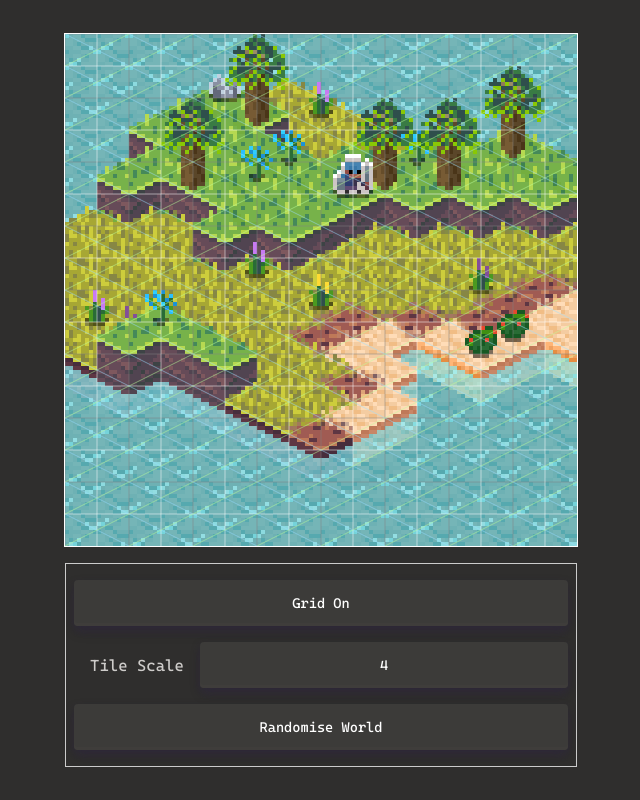
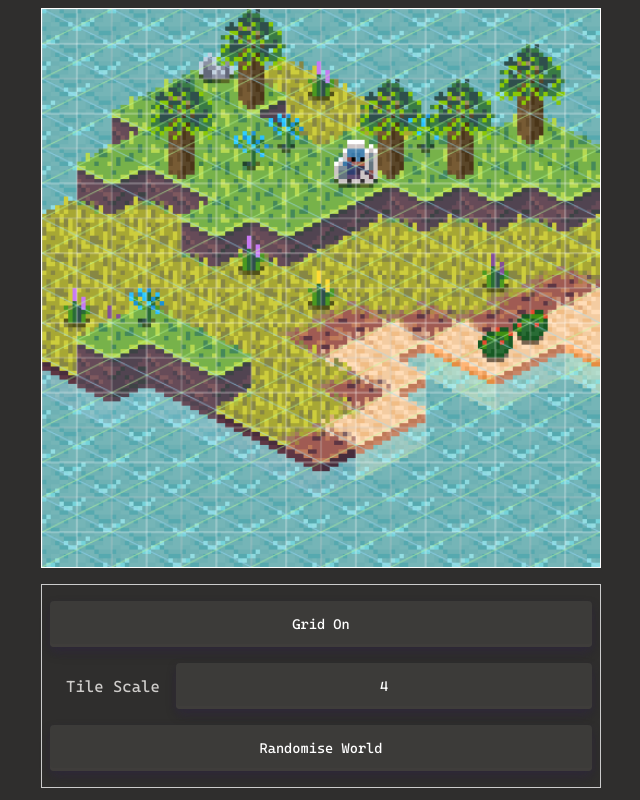
Before and after one commit to Jackrekirby/World-Dash, a website built with webpack: page index.html in a window 1280 px wide. Shown: the whole page, without its empty margins (319-959 px from the left). Built offline with nearby package versions, Linux system fonts and the light colour scheme.

Commit message:
resize canvas to window

```diff
--- a/src/front_end/build_time.ts
+++ b/src/front_end/build_time.ts
@@ -1 +1 @@
-export const BUILD_TIME = new Date('2024-12-28T22:44:43.026Z');
+export const BUILD_TIME = new Date('2024-12-29T08:49:52.623Z');
--- a/src/front_end/main.ts
+++ b/src/front_end/main.ts
@@ -1,4 +1,3 @@
-import { elements } from './dom/elements'
 import { InitialiseDom } from './dom/main'
 import { RandomisePlayerPosition, Render } from './game/main'
 import { GenerateRenderTiles, InitialiseEdgeTiles } from './game/tilesets'
@@ -10,9 +9,9 @@ import { CreateWorld } from './world/main'
 console.log('Isometric')
 
 const main = async () => {
-  const canvas = elements.canvas
-  canvas.width = 512
-  canvas.height = 512
+  // const canvas = elements.canvas
+  // canvas.width = 512
+  // canvas.height = 512
   // RunShadeMap()
   // GenerateProceduralConnectedTextures2({
   //   innerMinAlpha: 1.0,
--- a/src/front_end/renderer/main.ts
+++ b/src/front_end/renderer/main.ts
@@ -12,18 +12,44 @@ export const LoadImage = async (src: string): Promise<HTMLImageElement> => {
   })
 }
 
+const GetContext = (canvas: HTMLCanvasElement): CanvasRenderingContext2D => {
+  let newCtx: CanvasRenderingContext2D | null = canvas.getContext('2d')
+  if (newCtx === null) {
+    throw new Error('Failed to get 2D context')
+  }
+  return newCtx
+}
+
+const lowestPowerOf2 = (num: number) => {
+  const lower = 2 ** Math.floor(Math.log2(num))
+  return lower
+}
+
 export const CreateRenderer = async (): Promise<Renderer> => {
   const canvas = elements.canvas
 
   // Initialise
-  const ctx: CanvasRenderingContext2D | null = canvas.getContext('2d')
-  if (!ctx) {
-    throw new Error('Failed to get 2D context')
+
+  let ctx: CanvasRenderingContext2D = GetContext(canvas)
+
+  let [width, height] = [0, 0]
+
+  const sizeCanvas = () => {
+    // console.log('canvas onresize')
+    canvas.width = lowestPowerOf2(canvas.clientWidth) //512 // Math.floor(canvas.clientWidth / 16) * 16
+    canvas.height = canvas.width
+    width = canvas.width
+    height = canvas.height
+
+    // console.log({ width, height })
+
+    ctx = GetContext(canvas)
+
+    ctx.imageSmoothingEnabled = false
   }
 
-  const [width, height] = [canvas.width, canvas.height]
-
-  ctx.imageSmoothingEnabled = false
+  sizeCanvas()
+  window.addEventListener('resize', sizeCanvas)
 
   const SetScale = (scale: number): void => {
     _scale = scale
@@ -63,7 +89,7 @@ export const CreateRenderer = async (): Promise<Renderer> => {
   const DrawIsometricGrid = (): void => {
     ctx.lineWidth = 1
 
-    ctx.strokeStyle = 'hsla(0, 0%, 50%, 0.5)'
+    ctx.strokeStyle = 'hsla(0, 0%, 80%, 0.5)'
     for (let x = 0; x < width; x += _dts) {
       DrawLine(x, 0, x, height)
     }
@@ -71,7 +97,7 @@ export const CreateRenderer = async (): Promise<Renderer> => {
       DrawLine(0, y, width, y)
     }
 
-    ctx.strokeStyle = 'hsl(0, 0%, 100%, 0.5)'
+    ctx.strokeStyle = 'hsl(0, 100%, 100%, 0.5)'
     for (let x = _dts / 2; x < width; x += _dts) {
       DrawLine(x, 0, x, height)
     }
@@ -81,10 +107,10 @@ export const CreateRenderer = async (): Promise<Renderer> => {
 
     for (let y = -_dts; y < height; y += _dts) {
       for (let x = -_dts; x < width; x += _dts) {
-        ctx.strokeStyle = 'hsla(200, 100%, 80%, 0.5)'
+        ctx.strokeStyle = 'hsla(200, 100%, 80%, 0.6)'
         DrawLine(x, y, x + 2 * _dts, y + _dts)
 
-        ctx.strokeStyle = 'hsla(100, 100%, 80%, 0.5)'
+        ctx.strokeStyle = 'hsla(100, 100%, 80%, 0.6)'
         DrawLine(x, y + _dts, x + 2 * _dts, y)
       }
     }
--- a/src/front_end/world/main.ts
+++ b/src/front_end/world/main.ts
@@ -234,7 +234,7 @@ export const CreateWorld = (): World => {
         }
       }
     }
-    console.log('tile length', _tiles.length)
+    // console.log('tile length', _tiles.length)
     _tiles.push(...edgeTiles)
   }
 
--- a/styles.css
+++ b/styles.css
@@ -8,6 +8,11 @@
   font-family: CustomFont, sans-serif !important;
   user-select: none;
   color: white;
+
+  --box-margin: 8px;
+  --box-size: calc((min(100vw, 100vh - 232px) - var(--box-margin)));
+  --box-width: var(--box-size);
+  --box-height: var(--box-size);
 }
 
 button {
@@ -20,10 +25,6 @@ html {
 }
 
 body {
-  display: flex;
-  justify-content: center;
-  align-items: center;
-  flex-direction: column;
   height: 100%;
   margin: 0;
   background-color: hsl(30, 3%, 18%);
@@ -31,7 +32,13 @@ body {
 }
 
 #canvas {
+  box-sizing: border-box;
   border: 1px solid white;
+  margin: var(--box-margin);
+  width: var(--box-width);
+  height: var(--box-height);
+  max-width: var(--box-width);
+  max-height: var(--box-height);
 }
 
 #main {
@@ -44,9 +51,9 @@ body {
 #panel {
   box-sizing: border-box;
   border: 1px solid hsl(0, 0%, 80%);
-  width: 512px;
+  width: var(--box-size);
   height: auto;
-  margin-top: 16px;
+  margin: var(--box-margin);
   padding: 8px 8px;
 }
 
@@ -63,6 +70,7 @@ body {
 }
 
 .button {
+  height: 46px;
   font-size: 14px;
   flex-grow: 1;
   margin: 8px 0px;
```
Also changed, not shown: src/bundle.js (+3 -3 lines).
